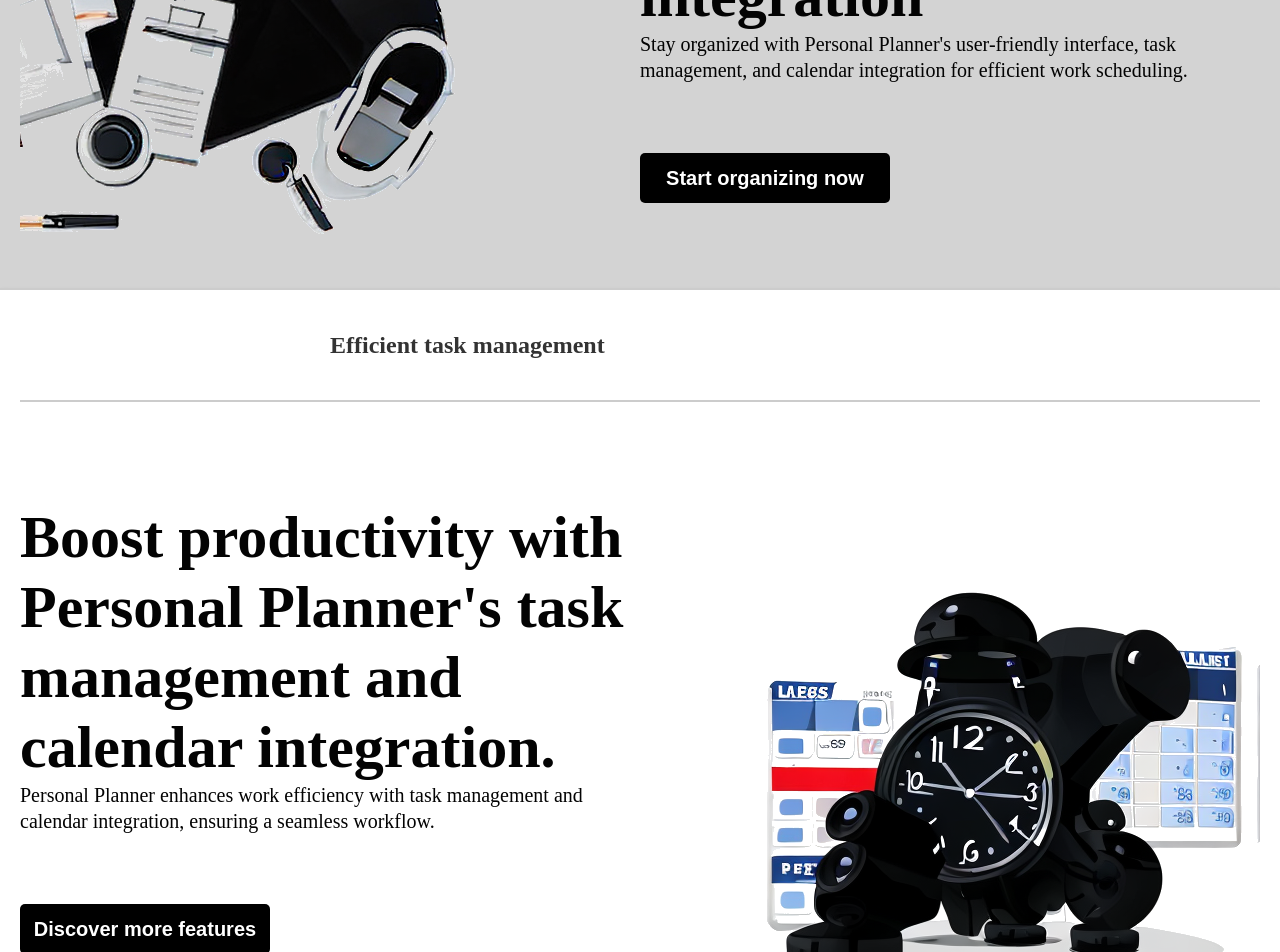
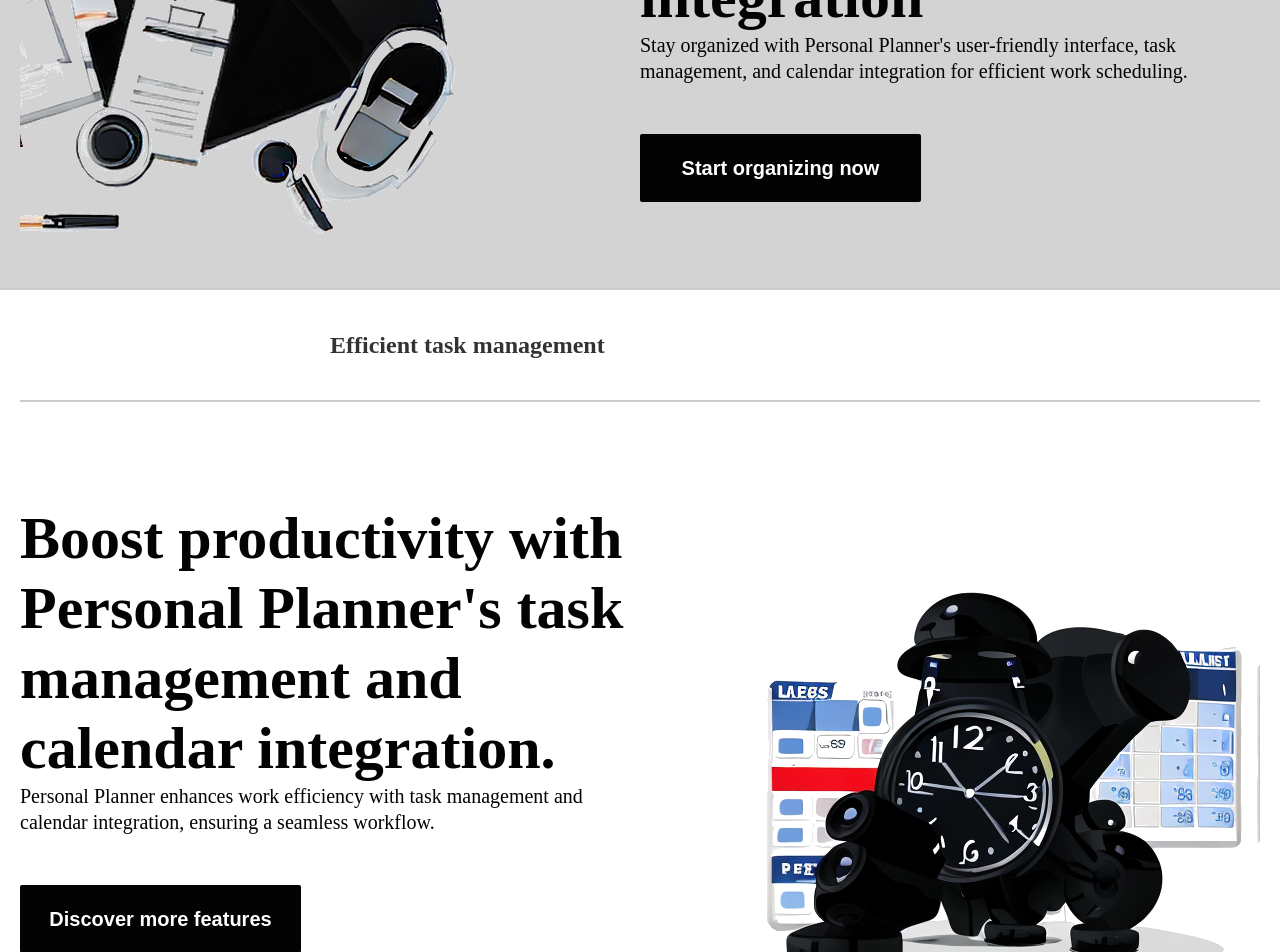
Before and after one commit to LiliAzatyan/time-wise-web, a React (Create React App) app: page /home in a window 1280 px wide. Shown: the part 1060-2012 px from the top of the page. Built offline with nearby package versions, Linux system fonts and the light colour scheme.

Commit message:
routing are commited

```diff
--- a/src/layouts/SiderLayout.js
+++ b/src/layouts/SiderLayout.js
@@ -43,11 +43,27 @@ const App = () => {
     console.log('click ', key);
     setCurrent(key);
   };
-
+  const [isClicked, setIsClicked] = useState(false);
+  const handleClick = () => {
+    setIsClicked(true);
+    setTimeout(() => setIsClicked(false), 1000);
+  };
   return (
     <div>
       <div style={{height: '63px', marginTop: '0px'}}>
-        <img src="./pp.png" alt="Logo" />
+
+
+       <a href="/home" onClick={handleClick}>
+              <button style={{backgroundColor: "white"}}
+                className={`button ${isClicked ? "true" : "false"}`}
+                onClick={handleClick}
+              >
+                <img src="./pp.png" alt="Logo"/>
+              </button>
+      </a>
+
+
+
       </div>
       <div style={{height: '100vh', marginTop: "40px"}}>
         {items.map(item => (
--- a/src/pages/home/home.js
+++ b/src/pages/home/home.js
@@ -72,9 +72,6 @@ function Home() {
                 Start Planning Now
               </button>
                 </a>
-            {/* <Link to="my-planner"> */}
-
-            {/* </Link> */}
           </div>
           <div className="images">
             <img src={image} alt="Image" />
@@ -100,7 +97,14 @@ function Home() {
               task management, and calendar integration for efficient work
               scheduling.
             </p>
-            <button className="button1">Start organizing now</button>
+
+            <a href="/documents" onClick={handleClick}>
+              <button
+                className={`button ${isClicked ? "bubble" : ""}`}
+                onClick={handleClick}
+              >Start organizing now</button>
+            </a>
+
           </div>
         </div>
       </div>
@@ -124,7 +128,12 @@ function Home() {
               Personal Planner enhances work efficiency with task management and
               calendar integration, ensuring a seamless workflow.
             </p>
-            <button className="discover-button">Discover more features</button>
+            <a href="/documents" onClick={handleClick}>
+              <button
+                className={`button ${isClicked ? "bubble" : ""}`}
+                onClick={handleClick}
+              >Discover more features</button>
+            </a>
           </div>
           <div className="images">
             <img src={image2} alt="Image 2" />
@@ -150,7 +159,11 @@ function Home() {
             </h2>
           </div>
           <div className="text">
-            <button className="add-goals-button">Add your goals</button>
+          <a href="/documents" onClick={handleClick}>
+
+            <button className={`add-goals-button ${isClicked ? "bubble" : ""}`}
+                onClick={handleClick}>Add your goals</button>
+          </a>
           </div>
         </div>
       </div>
```
